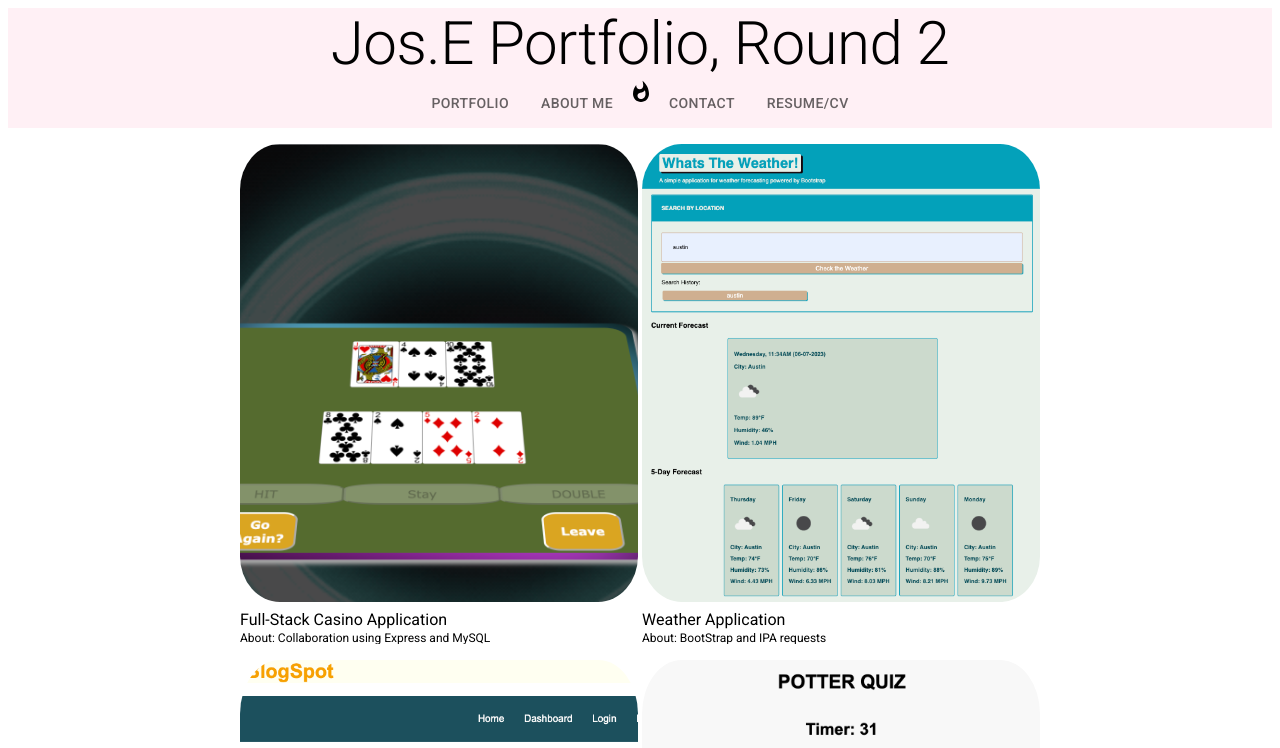
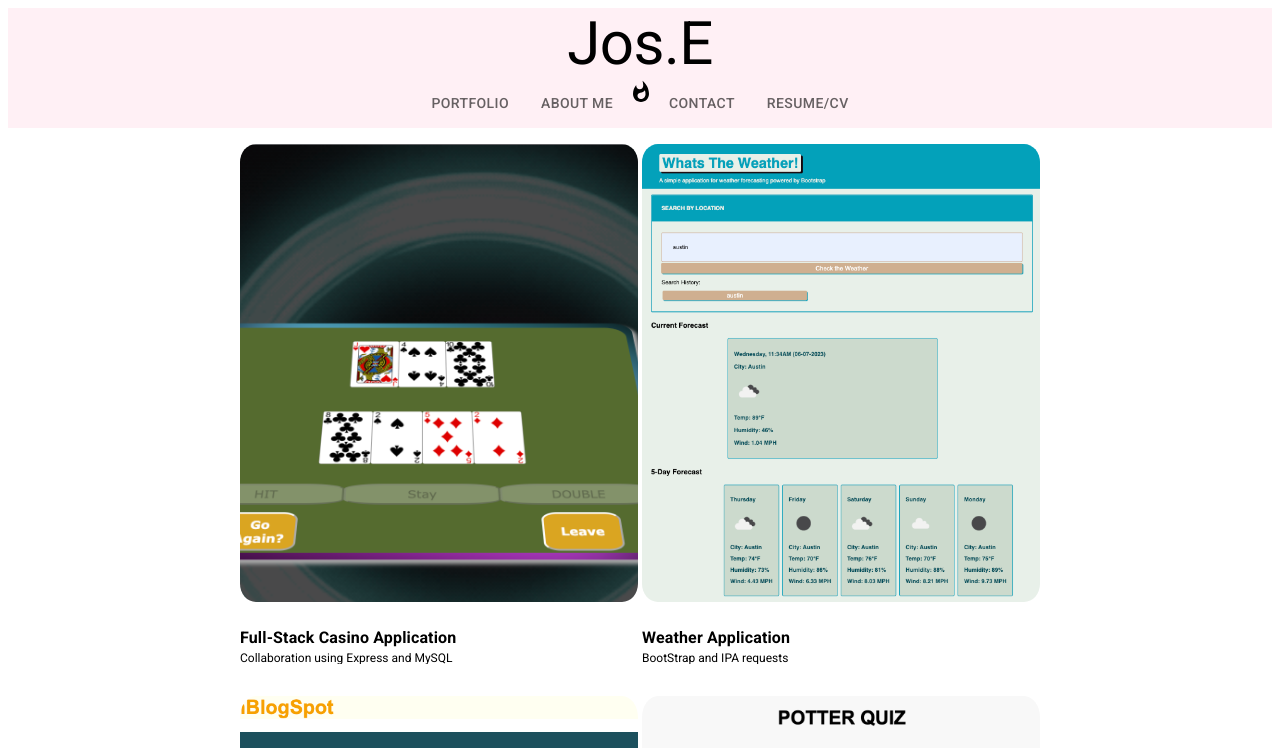
Before and after one commit to escotoj/React-Portfolio, a React (Create React App) app: page / in a window 1280 px wide. Shown: the top 748 px of the page. Built offline with nearby package versions, Linux system fonts and the light colour scheme.

Commit message:
add styling to header and to projects

```diff
--- a/src/components/Header.js
+++ b/src/components/Header.js
@@ -6,8 +6,8 @@ const Header = () => {
   return (
     <Grid bgcolor="lavenderblush" spacing={2} textAlign="center" >
       <Grid item xs={12}>
-      <Typography variant="h2" component="h2">
-          Jos.E Portfolio, Round 2
+      <Typography variant="h2" component="h2" style={{ fontWeight: '400' }}>
+          Jos.E
         </Typography>
       </Grid>
       <Grid item xs={12}>
--- a/src/components/Project.js
+++ b/src/components/Project.js
@@ -1,7 +1,7 @@
 import ImageList from '@mui/material/ImageList';
 import ImageListItem from '@mui/material/ImageListItem';
 import ImageListItemBar from '@mui/material/ImageListItemBar';
-// import Box from '@mui/material/Box';
+import { Typography } from '@mui/material';
 
 
 const Project = () => {
@@ -40,12 +40,17 @@ const Project = () => {
               srcSet={`${item.img}?w=248&fit=crop&auto=format&dpr=2 2x`}
               alt={item.title}
               loading="lazy"
-              style={{ borderRadius: '10%' }}
+              style={{ borderRadius: '4%' }}
             />
             <ImageListItemBar
-              title={item.title}
-              subtitle={<span>About: {item.about}</span>}
+              title={
+                <Typography variant="subtitle1" fontWeight="bold">
+                  {item.title}
+                </Typography>
+              }
+              subtitle={<span>{item.about}</span>}
               position="below"
+              sx={{ marginTop: '16px', marginBottom: '16px' }}
             />
           </ImageListItem>
 
```
